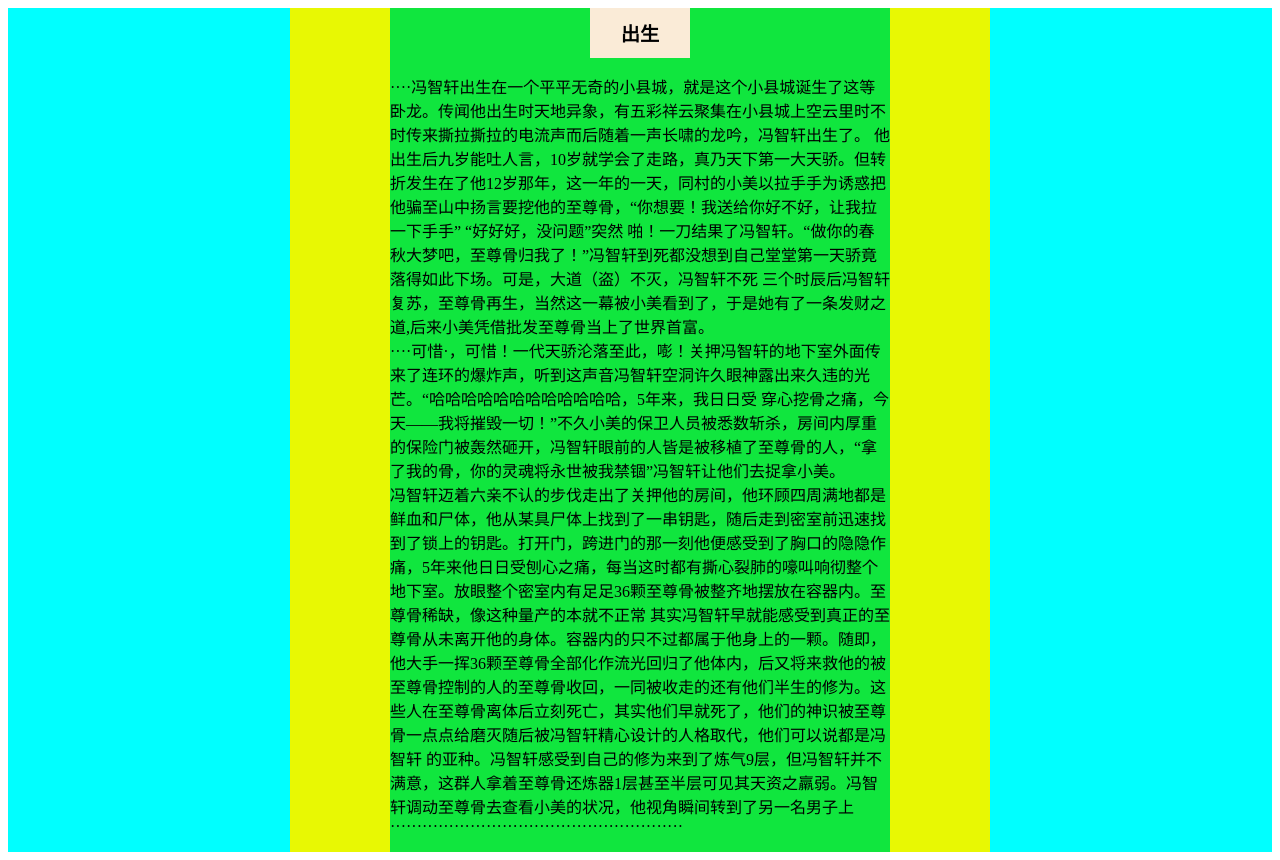
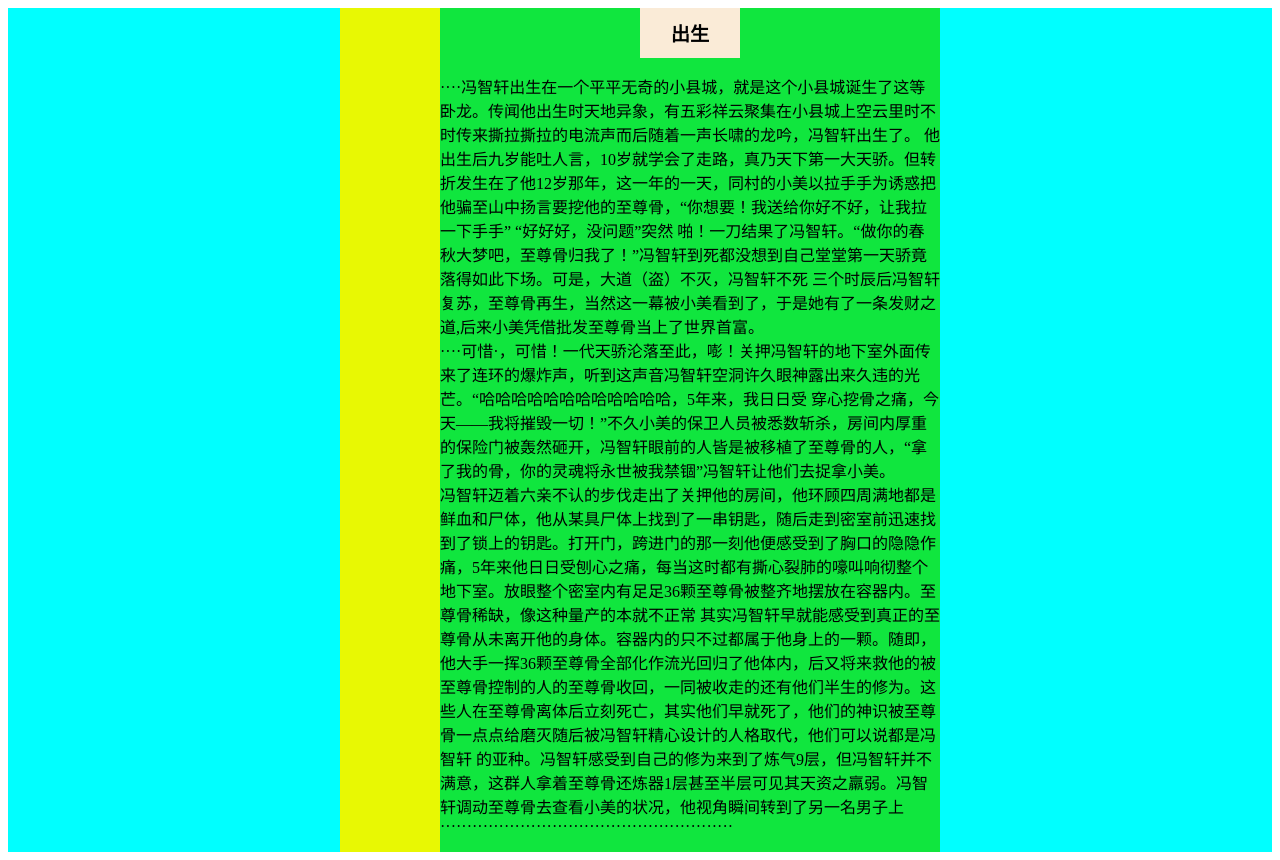
Before and after one commit to alysia67/firsthtml, a plain HTML site: page spjj.html in a window 1280 px wide. Drawn offline with Linux system fonts and the light colour scheme.

Commit message:
Update spjj.html

```diff
--- a/spjj.html
+++ b/spjj.html
@@ -52,7 +52,6 @@
 其实冯智轩早就能感受到真正的至尊骨从未离开他的身体。容器内的只不过都属于他身上的一颗。随即，他大手一挥36颗至尊骨全部化作流光回归了他体内，后又将来救他的被至尊骨控制的人的至尊骨收回，一同被收走的还有他们半生的修为。这些人在至尊骨离体后立刻死亡，其实他们早就死了，他们的神识被至尊骨一点点给磨灭随后被冯智轩精心设计的人格取代，他们可以说都是冯智轩
 的亚种。冯智轩感受到自己的修为来到了炼气9层，但冯智轩并不满意，这群人拿着至尊骨还炼器1层甚至半层可见其天资之羸弱。冯智轩调动至尊骨去查看小美的状况，他视角瞬间转到了另一名男子上·······················································
 </p></div>
-        <div class="asidebox"></div>
     </div>
 </body>
 
```
